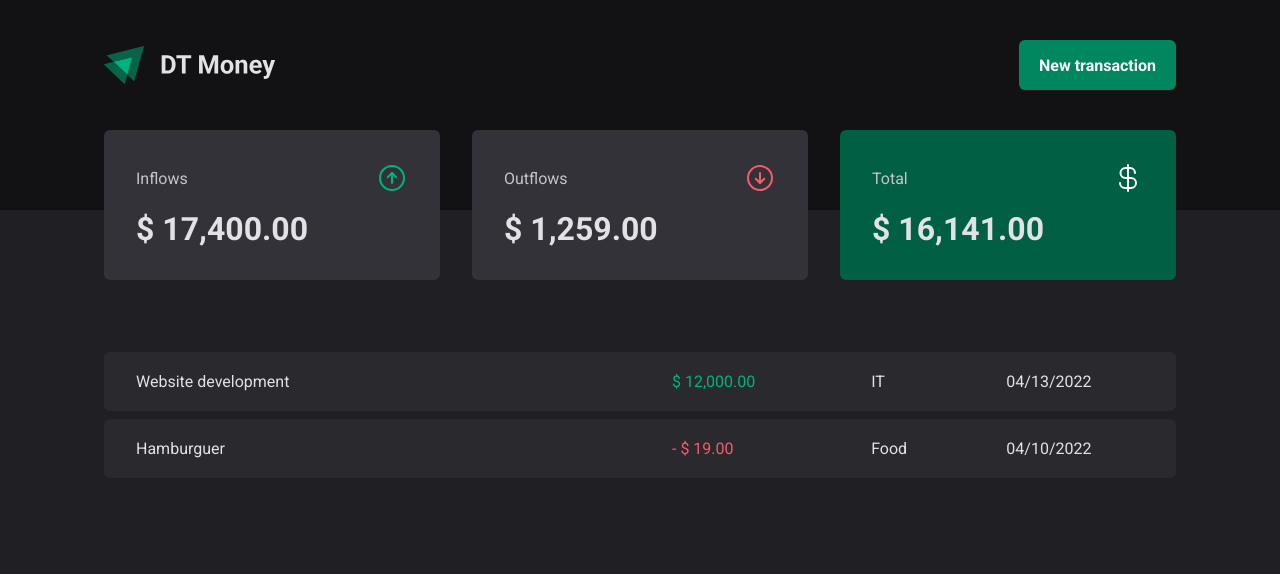
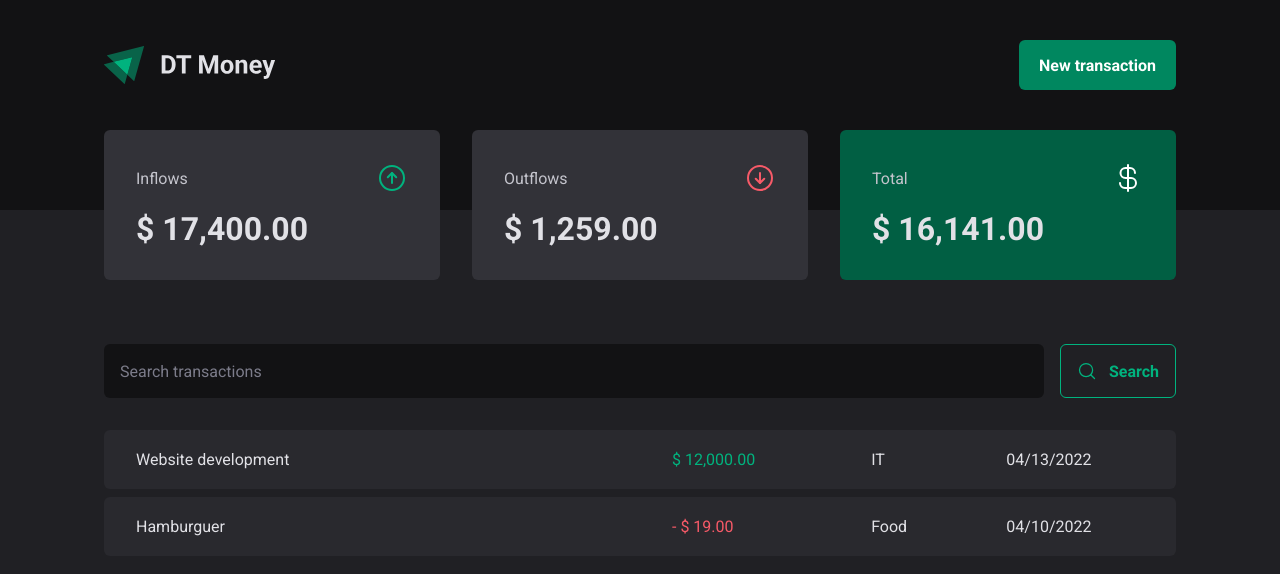
Before and after one commit to renatomarquesteles/ignite-03-dt-money, a React (Vite) app: page / in a window 1280 px wide. Shown: the top 574 px of the page. Built offline with nearby package versions, Linux system fonts and the light colour scheme.

Commit message:
feat: adds Search Form

```diff
--- /dev/null
+++ b/src/pages/Transactions/components/SearchForm/index.tsx
@@ -0,0 +1,15 @@
+import { MagnifyingGlass } from 'phosphor-react';
+import { Container } from './styles';
+
+export const SearchForm = () => {
+  return (
+    <Container>
+      <input type="text" placeholder="Search transactions" />
+
+      <button type="submit">
+        <MagnifyingGlass size={20} />
+        Search
+      </button>
+    </Container>
+  );
+};
--- /dev/null
+++ b/src/pages/Transactions/components/SearchForm/styles.ts
@@ -0,0 +1,40 @@
+import styled from 'styled-components';
+
+export const Container = styled.form`
+  display: flex;
+  gap: 1rem;
+
+  input {
+    flex: 1;
+    border-radius: 6px;
+    border: 0;
+    background: ${(props) => props.theme['gray-900']};
+    color: ${(props) => props.theme['gray-300']};
+    padding: 1rem;
+
+    &::placeholder {
+      color: ${(props) => props.theme['gray-500']};
+    }
+  }
+
+  button {
+    display: flex;
+    align-items: center;
+    gap: 0.75rem;
+
+    padding: 1rem;
+    background: transparent;
+    border: 1px solid ${(props) => props.theme['green-300']};
+    color: ${(props) => props.theme['green-300']};
+    font-weight: 700;
+    border-radius: 6px;
+    transition: all 0.3s;
+    cursor: pointer;
+
+    &:hover {
+      background: ${(props) => props.theme['green-500']};
+      border-color: ${(props) => props.theme['green-500']};
+      color: ${(props) => props.theme.white};
+    }
+  }
+`;
--- a/src/pages/Transactions/index.tsx
+++ b/src/pages/Transactions/index.tsx
@@ -1,5 +1,6 @@
 import { Header } from '../../components/Header';
 import { Summary } from '../../components/Summary';
+import { SearchForm } from './components/SearchForm';
 import { Container, PriceHighlight, Table } from './styles';
 
 export const Transactions = () => {
@@ -9,6 +10,8 @@
       <Summary />
 
       <Container>
+        <SearchForm />
+
         <Table>
           <tbody>
             <tr>
--- a/src/pages/Transactions/styles.ts
+++ b/src/pages/Transactions/styles.ts
@@ -11,6 +11,7 @@
   width: 100%;
   border-collapse: separate;
   border-spacing: 0 0.5rem;
+  margin-top: 1.5rem;
 
   td {
     padding: 1.25rem 2rem;
```
